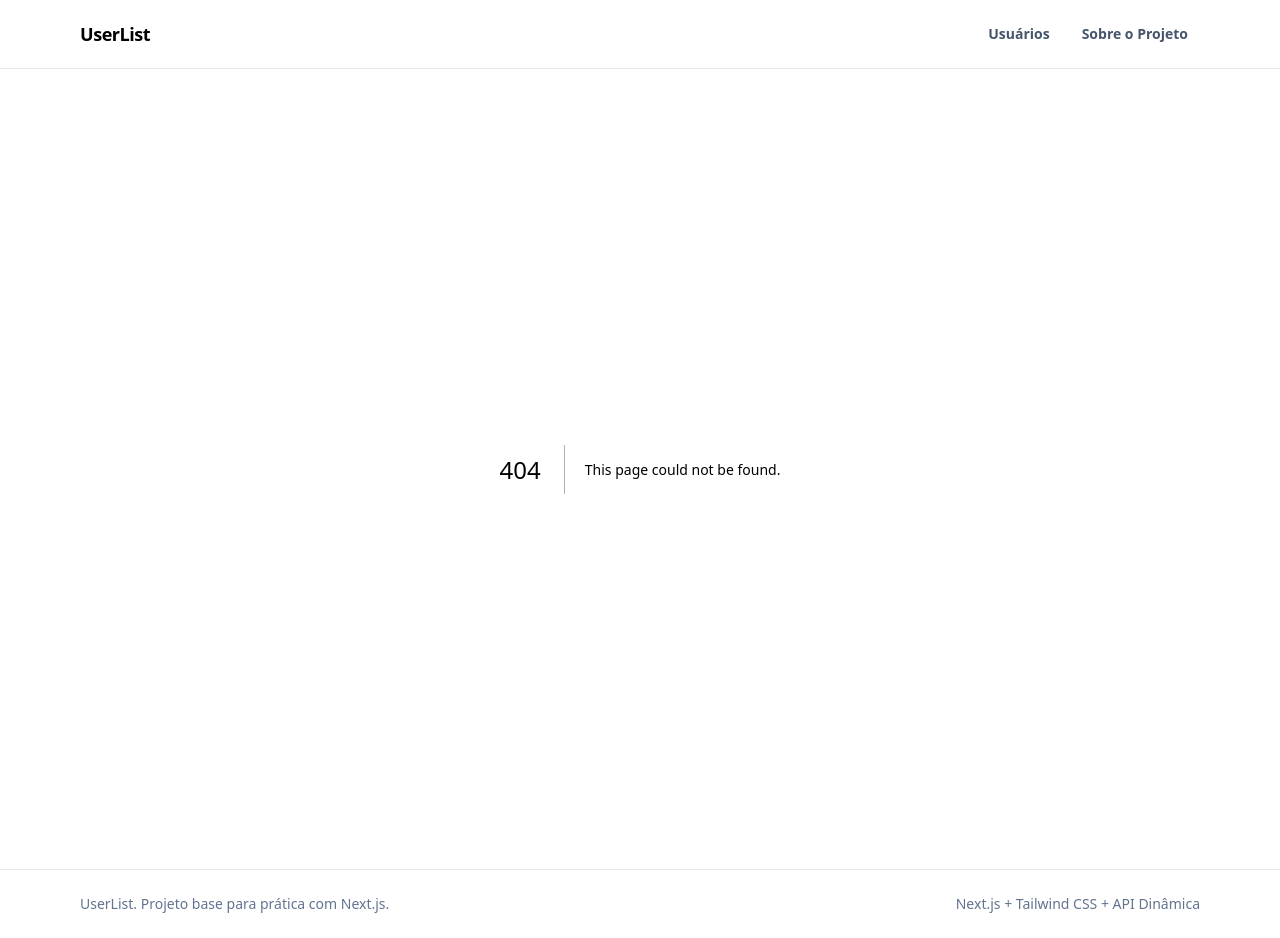
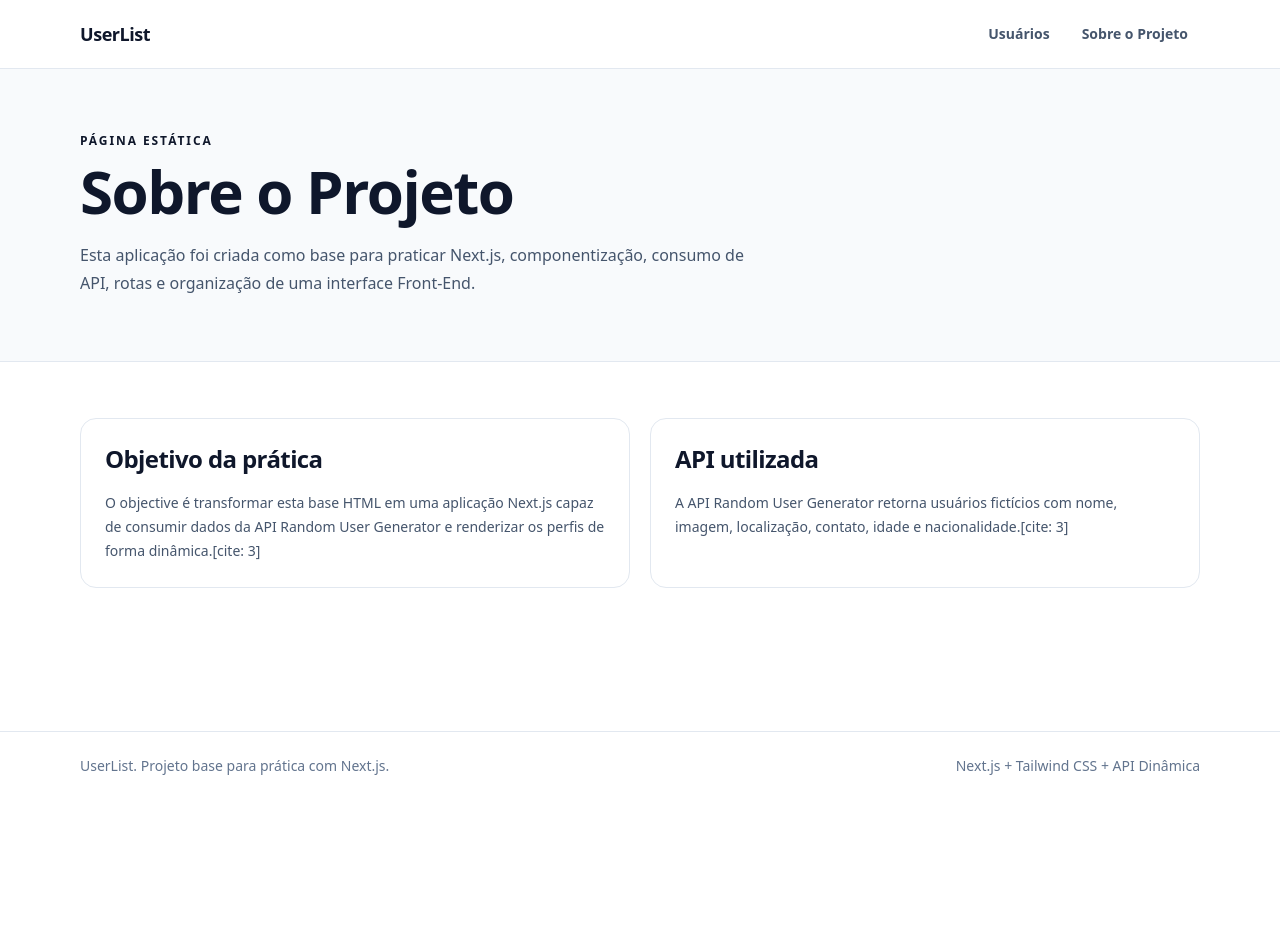
Before and after one commit to okannenberg/user-list, a Next.js app: page /about in a window 1280 px wide. Before the commit this address had no page. After the commit the page ends 800 px from the top, so only its background shows below. Built offline with nearby package versions, Linux system fonts and the light colour scheme.

Commit message:
Feat: Created the component Page.jsx

```diff
--- /dev/null
+++ b/src/app/about/page.jsx
@@ -0,0 +1,40 @@
+export default function SobrePage() {
+  return (
+    <div>
+      <section className="border-b border-slate-200 bg-slate-50">
+        <div className="mx-auto max-w-6xl px-4 py-16">
+          <div className="max-w-3xl">
+            <p className="mb-3 text-xs font-extrabold uppercase tracking-[0.16em] text-app-primary">
+              Página estática
+            </p>
+            <h1 className="text-4xl font-extrabold tracking-tight text-app-dark md:text-6xl">
+              Sobre o Projeto
+            </h1>
+            <p className="mt-5 max-w-2xl text-base leading-7 text-slate-600">
+              Esta aplicação foi criada como base para praticar Next.js, componentização,
+              consumo de API, rotas e organização de uma interface Front-End.
+            </p>
+          </div>
+        </div>
+      </section>
+
+      <section className="mx-auto grid max-w-6xl gap-5 px-4 py-14 md:grid-cols-2">
+        <article className="rounded-2xl border border-slate-200 bg-white p-6">
+          <h2 className="text-2xl font-bold tracking-tight text-app-dark">Objetivo da prática</h2>
+          <p className="mt-4 text-sm leading-6 text-slate-600">
+            O objective é transformar esta base HTML em uma aplicação Next.js capaz de consumir
+            dados da API Random User Generator e renderizar os perfis de forma dinâmica.[cite: 3]
+          </p>
+        </article>
+
+        <article className="rounded-2xl border border-slate-200 bg-white p-6">
+          <h2 className="text-2xl font-bold tracking-tight text-app-dark">API utilizada</h2>
+          <p className="mt-4 text-sm leading-6 text-slate-600">
+            A API Random User Generator retorna usuários fictícios com nome, imagem,
+            localização, contato, idade e nacionalidade.[cite: 3]
+          </p>
+        </article>
+      </section>
+    </div>
+  );
+}
```
